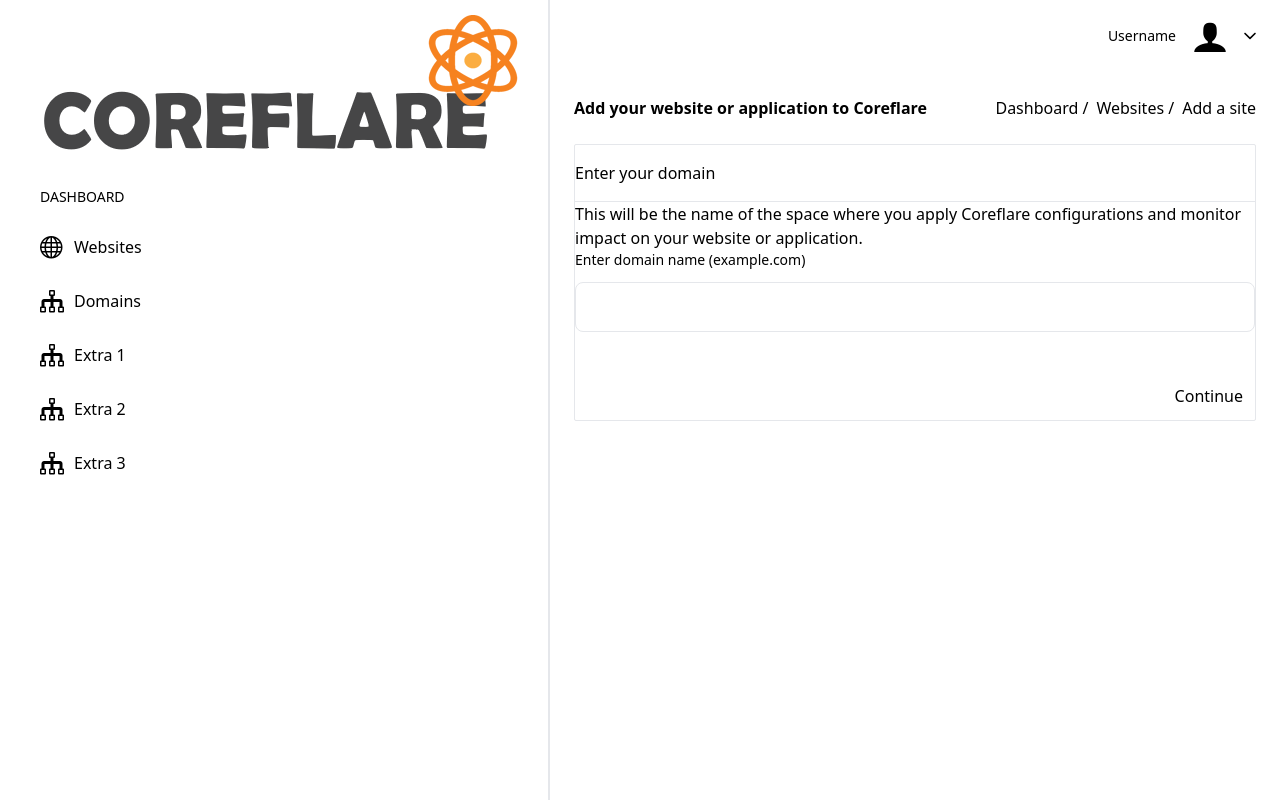
After one commit to arturovergara/coreflare, a Django app: page /websites/add/ in a window 1280 px wide. The commit adds this page. Run offline with Django 4.2, Linux system fonts and the light colour scheme; some libraries are stand-ins or nearby versions; some web fonts are replaced.

Commit message:
feat(dnsmanager): Add website create view

```diff
--- a/apps/dnsmanager/forms.py
+++ b/apps/dnsmanager/forms.py
@@ -0,0 +1,10 @@
+# Django Imports
+from django import forms
+
+from .models import Website
+
+
+class WebsiteForm(forms.ModelForm):
+    class Meta:
+        model = Website
+        fields = ("domain",)
--- a/apps/dnsmanager/urls.py
+++ b/apps/dnsmanager/urls.py
@@ -2,15 +2,16 @@
 from django.urls import path, reverse_lazy
 from django.views.generic import RedirectView
 
-from .views import TestView, WebsiteListView
+from .views import TestView, WebsiteCreateView, WebsiteListView
 
 app_name = "dnsmanager"
 urlpatterns = [
+    path("websites/add/", WebsiteCreateView.as_view(), name="website_create"),
     path("websites/", WebsiteListView.as_view(), name="website_list"),
     path("test/", TestView.as_view(), name="test"),
     path(
         "",
-        RedirectView.as_view(url=reverse_lazy("dnsmanager:test")),
+        RedirectView.as_view(url=reverse_lazy("dnsmanager:website_list")),
         name="home",
     ),
 ]
--- a/apps/dnsmanager/views.py
+++ b/apps/dnsmanager/views.py
@@ -1,6 +1,8 @@
 # Django Imports
-from django.views.generic import ListView, TemplateView
+from django.urls import reverse_lazy
+from django.views.generic import CreateView, ListView, TemplateView
 
+from .forms import WebsiteForm
 from .models import Website
 
 
@@ -11,3 +13,10 @@ class TestView(TemplateView):
 class WebsiteListView(ListView):
     model = Website
     context_object_name = "websites"
+
+
+class WebsiteCreateView(CreateView):
+    model = Website
+    form_class = WebsiteForm
+    success_url = reverse_lazy("dnsmanager:website_list")
+    success_message = "Website was created successfully!"
--- /dev/null
+++ b/templates/dnsmanager/website_form.html
@@ -0,0 +1,54 @@
+{% extends "base.html" %}
+
+{% load widget_tweaks %}
+{% load static %}
+
+{% block content %}
+  {% if form.errors %}
+    {% include "partials/error_form_notification.html" %}
+  {% endif %}
+  <div class="mx-auto max-w-screen-2xl p-4 md:p-6 2xl:p-10">
+    <div class="mb-6 flex flex-col gap-3 sm:flex-row sm:items-center sm:justify-between">
+      <h2 class="text-title-md2 font-bold text-black">Add your website or application to Coreflare</h2>
+      <nav>
+        <ol class="flex items-center gap-2">
+          <li>
+            <a href="{% url 'dnsmanager:home' %}" class="font-medium text-primary">Dashboard /</a>
+          </li>
+          <li>
+            <a href="{% url 'dnsmanager:website_list' %}"
+               class="font-medium text-primary">Websites /</a>
+          </li>
+          <li class="font-medium">Add a site</li>
+        </ol>
+      </nav>
+    </div>
+    <form method="post" enctype="multipart/form-data">
+      <div class="flex flex-col gap-9">
+        <div class="rounded-sm border border-stroke bg-white shadow-default">
+          <div class="border-b border-stroke py-4 px-6.5">
+            <h3 class="font-medium text-black">Enter your domain</h3>
+          </div>
+          <div class="flex flex-col gap-5.5 p-6.5">
+            <p>
+              This will be the name of the space where you apply Coreflare configurations and monitor impact on your website or application.
+            </p>
+            <div>
+              <label class="mb-3 block font-medium text-sm text-black">Enter domain name (example.com)</label>
+              {% render_field form.domain class+="w-full rounded-lg border-[1.5px] border-stroke bg-transparent py-3 px-5 font-medium outline-none transition focus:border-primary active:border-primary disabled:cursor-default disabled:bg-whiter" %}
+            </div>
+            <div class="flex justify-end mt-10">
+              {# Include the hidden fields in the form #}
+              {% for hidden_field in form.hidden_fields %}{{ hidden_field }}{% endfor %}
+              {% csrf_token %}
+              <button type="submit"
+                      class="flex justify-center rounded bg-primary p-3 font-medium text-gray hover:bg-opacity-90">
+                Continue
+              </button>
+            </div>
+          </div>
+        </div>
+      </div>
+    </form>
+  </div>
+{% endblock content %}
--- a/templates/dnsmanager/website_list.html
+++ b/templates/dnsmanager/website_list.html
@@ -17,7 +17,7 @@
     </div>
     <div class="flex flex-col gap-10">
       <div class="flex flex-wrap justify-end">
-        <a href="#"
+        <a href="{% url 'dnsmanager:website_create' %}"
            class="inline-flex items-center justify-center gap-2.5 rounded-md bg-secondary py-3 px-4 text-center font-medium text-white hover:bg-opacity-90 lg:px-6 xl:px-8">
           <span class="icon-network"></span>
           Add a site
```
